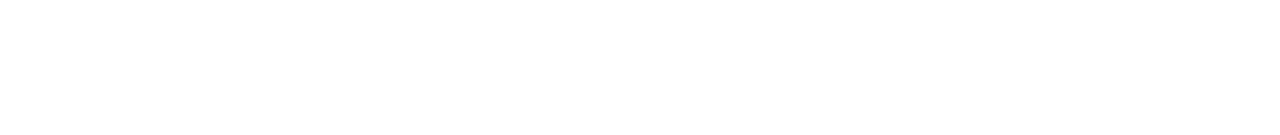
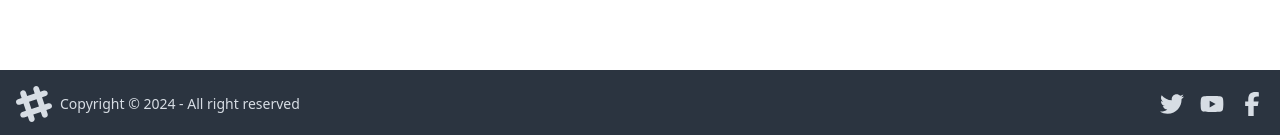
Before and after one commit to kawsaruddin450/chef-recipe-hunter, a React (Vite) app: page / in a window 1280 px wide. Shown: the part 1086-1221 px from the top of the page. Before the commit the page ends 1156 px from the top, so only its background shows below. Built offline with nearby package versions, Linux system fonts and the light colour scheme; no server answers.

Commit message:
implement footer section

```diff
--- a/src/layouts/main/Main.jsx
+++ b/src/layouts/main/Main.jsx
@@ -1,12 +1,14 @@
 import React from 'react';
 import Header from '../../pages/Shared/Header/Header';
 import { Outlet } from 'react-router-dom';
+import Footer from '../../pages/Shared/Footer/Footer';
 
 const Main = () => {
     return (
         <div>
             <Header></Header>
             <Outlet></Outlet>
+            <Footer></Footer>
         </div>
     );
 };
--- /dev/null
+++ b/src/pages/Shared/Footer/Footer.jsx
@@ -0,0 +1,39 @@
+import React from 'react';
+import { FaTwitter, FaYoutube } from 'react-icons/fa';
+import { FaFacebookF } from 'react-icons/fa6';
+
+const Footer = () => {
+    return (
+        <div>
+            <footer className="footer bg-neutral text-neutral-content items-center p-4">
+                <aside className="grid-flow-col items-center">
+                    <svg
+                        width="36"
+                        height="36"
+                        viewBox="0 0 24 24"
+                        xmlns="http://www.w3.org/2000/svg"
+                        fillRule="evenodd"
+                        clipRule="evenodd"
+                        className="fill-current">
+                        <path
+                            d="M22.672 15.226l-2.432.811.841 2.515c.33 1.019-.209 2.127-1.23 2.456-1.15.325-2.148-.321-2.463-1.226l-.84-2.518-5.013 1.677.84 2.517c.391 1.203-.434 2.542-1.831 2.542-.88 0-1.601-.564-1.86-1.314l-.842-2.516-2.431.809c-1.135.328-2.145-.317-2.463-1.229-.329-1.018.211-2.127 1.231-2.456l2.432-.809-1.621-4.823-2.432.808c-1.355.384-2.558-.59-2.558-1.839 0-.817.509-1.582 1.327-1.846l2.433-.809-.842-2.515c-.33-1.02.211-2.129 1.232-2.458 1.02-.329 2.13.209 2.461 1.229l.842 2.515 5.011-1.677-.839-2.517c-.403-1.238.484-2.553 1.843-2.553.819 0 1.585.509 1.85 1.326l.841 2.517 2.431-.81c1.02-.33 2.131.211 2.461 1.229.332 1.018-.21 2.126-1.23 2.456l-2.433.809 1.622 4.823 2.433-.809c1.242-.401 2.557.484 2.557 1.838 0 .819-.51 1.583-1.328 1.847m-8.992-6.428l-5.01 1.675 1.619 4.828 5.011-1.674-1.62-4.829z"></path>
+                    </svg>
+                    <p>Copyright © {new Date().getFullYear()} - All right reserved</p>
+                </aside>
+                <nav className="grid-flow-col gap-4 md:place-self-center md:justify-self-end text-2xl">
+                    <a>
+                        <FaTwitter className='hover:text-green-300'></FaTwitter>
+                    </a>
+                    <a>
+                        <FaYoutube className='hover:text-green-300'></FaYoutube>
+                    </a>
+                    <a>
+                        <FaFacebookF className='hover:text-green-300'></FaFacebookF>
+                    </a>
+                </nav>
+            </footer>
+        </div>
+    );
+};
+
+export default Footer;
```
